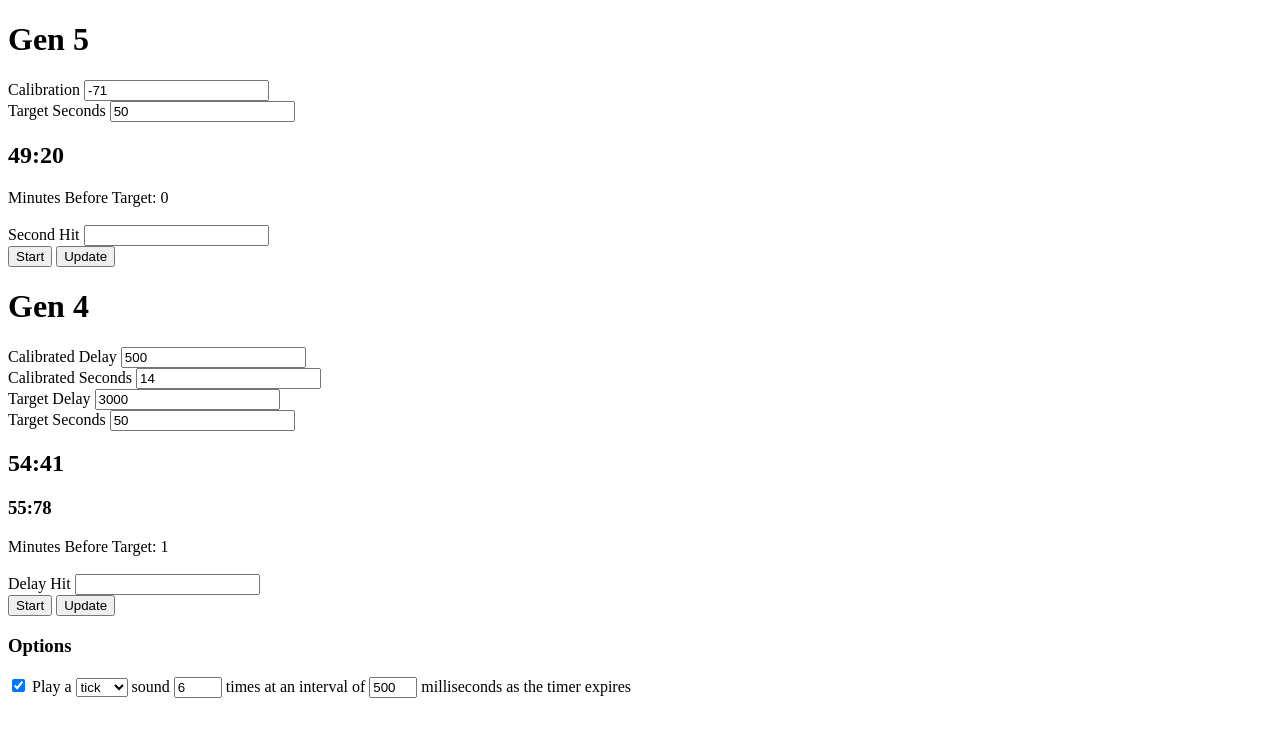
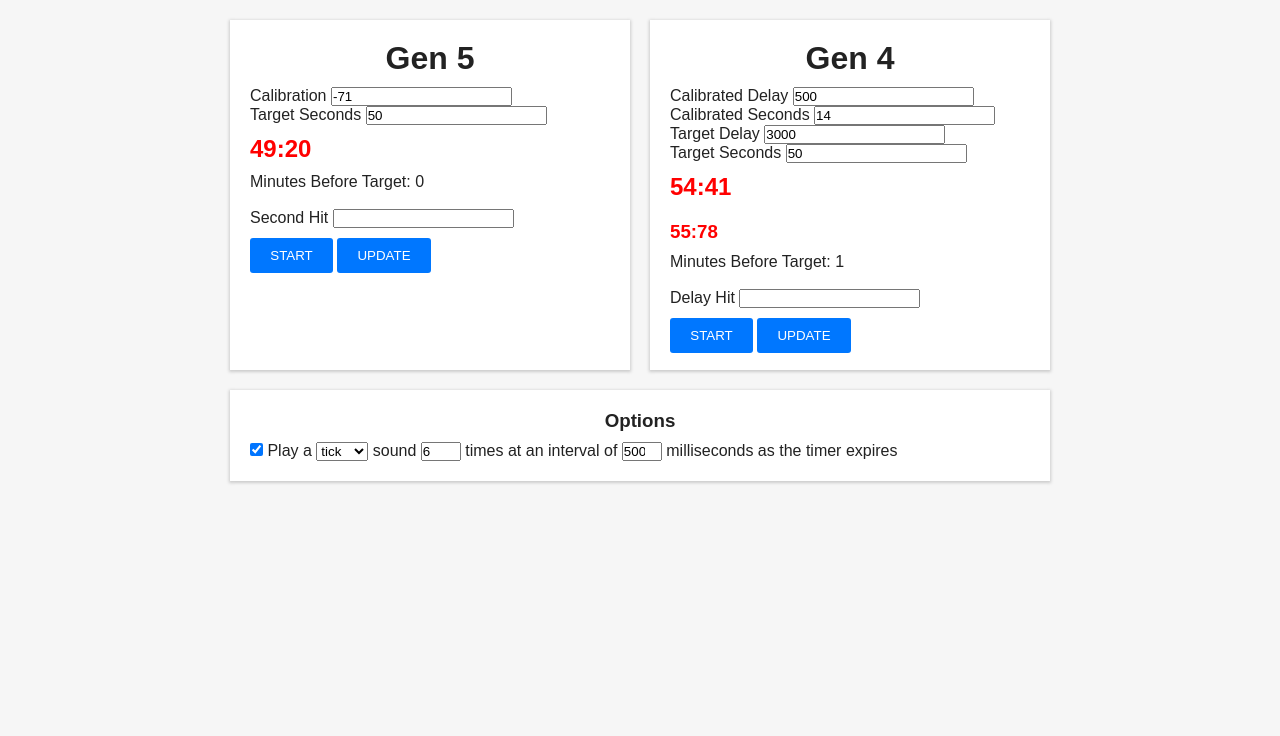
Before and after one commit to not-an-aardvark/rng-timer, a plain HTML site: page index.html in a window 1280 px wide. Drawn offline with Linux system fonts and the light colour scheme.

Commit message:
Styles (#1)

```diff
--- a/index.html
+++ b/index.html
@@ -1,18 +1,20 @@
 <!DOCTYPE html>
 <title>RNG Timer</title>
+<link rel="stylesheet" type="text/css" href="styles.css" />
 <body>
-  <div>
-    <h1>Gen 5</h1>
+ <div id="wrapper">
+  <div class="genfive">
+    <h1 class="head">Gen 5</h1>
     Calibration <input id="gen-5-calibration-input" type="number" oninput="updateGen5TotalTime()" value=-71 /><br>
     Target Seconds <input id="gen-5-target-seconds-input" type="number" oninput="updateGen5TotalTime()" value=50 /><br>
     <h2 id="gen-5-time-remaining">00:00</h2>
     Minutes Before Target: <span id="gen-5-minutes-before">0</span><br><br>
     Second Hit <input id="gen-5-second-hit-input" type="number" /><br>
-    <button id="gen-5-start-button" onclick="gen5Timer.toggle()">Start</button>
-    <button id="gen-5-update-button" onclick="updateGen5Calibration()">Update</button><br>
+    <button id="gen-5-start-button" class="start" onclick="gen5Timer.toggle()">Start</button>
+    <button id="gen-5-update-button" class="update" onclick="updateGen5Calibration()">Update</button><br>
   </div>
-  <div>
-    <h1>Gen 4</h1>
+  <div class="genfour">
+    <h1 class="head">Gen 4</h1>
     Calibrated Delay <input id="gen-4-calibrated-delay-input" type="number" oninput="updateGen4Times()" value=500 /><br>
     Calibrated Seconds <input id="gen-4-calibrated-seconds-input" type="number" oninput="updateGen4Times()" value=14 /><br>
     Target Delay <input id="gen-4-target-delay-input" type="number" oninput="updateGen4Times()" value=3000 /><br>
@@ -21,11 +23,11 @@
     <h3 id="gen-4-time-remaining-2">00:00</h3>
     Minutes Before Target: <span id="gen-4-minutes-before">0</span><br><br>
     Delay Hit <input id="gen-4-delay-hit-input" type="number" /><br>
-    <button id="gen-4-start-button" onclick="toggleGen4Timers()">Start</button>
-    <button id="gen-4-update-button" onclick="updateGen4Calibration()">Update</button>
+    <button id="gen-4-start-button" class="start" onclick="toggleGen4Timers()">Start</button>
+    <button id="gen-4-update-button" class="update" onclick="updateGen4Calibration()">Update</button>
   </div>
-  <div>
-    <h3>Options</h3>
+  <div class="options">
+    <h3 class="head">Options</h3>
     <input type="checkbox" id="countdown-checkbox" checked onclick="updateCountdownOptions()"></input>
     Play a <select id="sound-type-dropdown">
       <option value="tick">tick</option>
@@ -39,6 +41,7 @@
     <input type="number" id="sounds-interval-input" style="width:3em;" value=500>
     milliseconds as the timer expires
   </div>
+ </div>
   <script type="text/javascript" src="https://cdn.rawgit.com/turuslan/HackTimer/5c86bde027e6a328fafc53ed18bdcf1f66be00bc/HackTimer.min.js?raw=true"></script>
   <script type="text/javascript" src="timer.js"></script>
 </body>
--- /dev/null
+++ b/styles.css
@@ -0,0 +1,76 @@
+* {
+	margin: 0;
+	padding: 0;
+	box-sizing: border-box;
+}
+
+body {
+	background-color: #f6f6f6;
+	font-family: sans-serif;
+	color: #222;
+}
+
+#wrapper {
+	margin: 0 auto;
+	width: 820px;
+}
+
+.head {
+	margin-bottom: 10px;
+	text-align: center;
+}
+
+.genfive,
+.genfour,
+.options {
+	margin: 20px 0;
+	padding: 20px;
+	background-color: #fff;
+	box-shadow: 0 1px 3px 1px #ccc;
+}
+
+.genfive,
+.genfour {
+	width: 400px;
+	height: 350px;
+}
+
+.genfive {
+	float: left;
+}
+
+.genfour {
+	float: right;
+}
+
+.options {
+	clear: both;
+}
+
+.start,
+.update {
+	margin-top: 10px;
+	padding: 10px 20px;
+	border: 0;
+	border-radius: 3px;
+	text-transform: uppercase;
+	color: #fff;
+	background-color: #0077ff;
+}
+
+.start:hover,
+.update:hover {
+	background-color: #000;
+	box-shadow: 0 1px 3px 1px #ccc;
+	cursor: pointer;
+}
+.start {
+	width: 83px;
+}
+
+#gen-5-time-remaining,
+#gen-4-time-remaining-1,
+#gen-4-time-remaining-2 {
+	padding: 10px 0;
+	color: #f00;
+}
```
